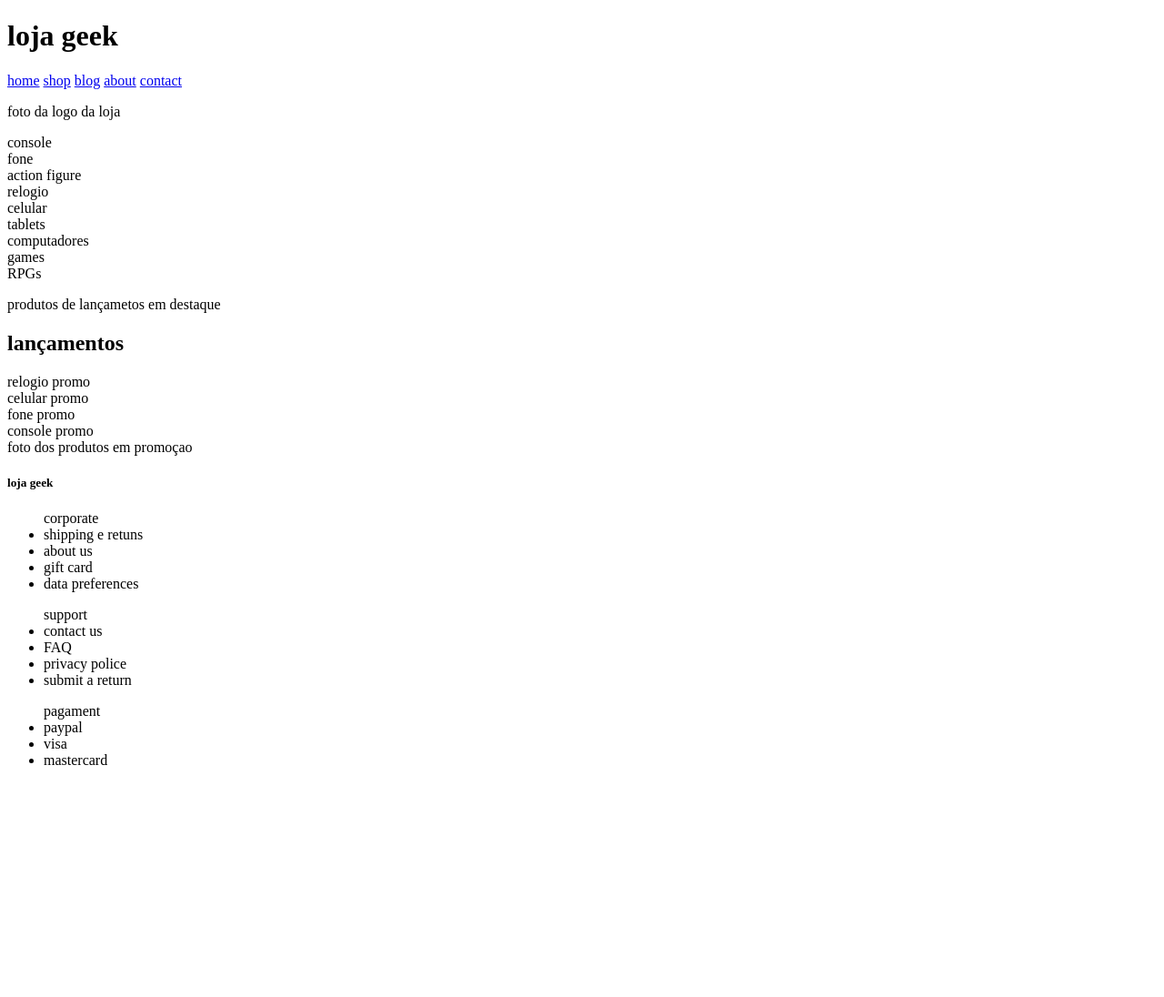
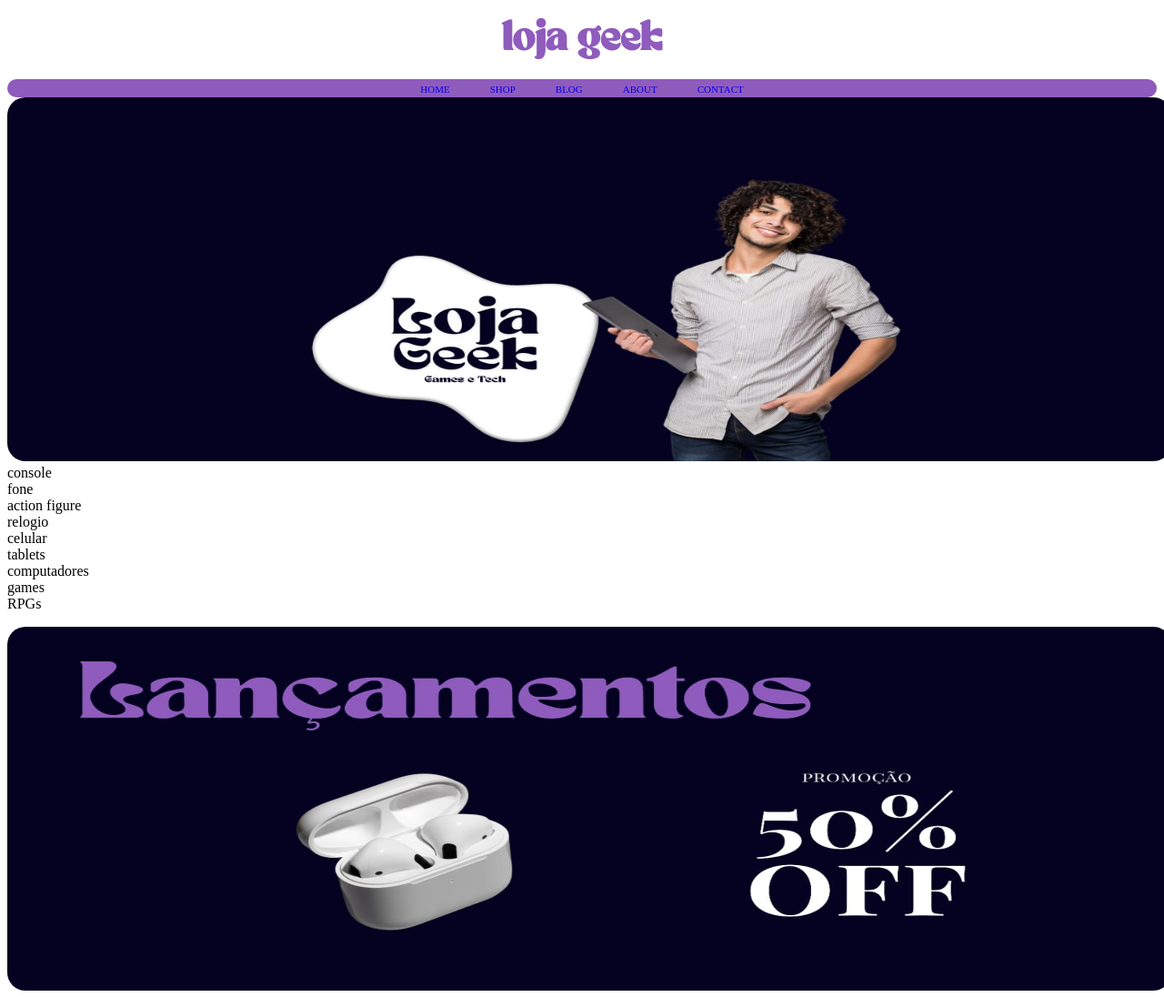
Before and after one commit to miiyuk/loja-geek, a plain HTML site: page index.html in a window 1280 px wide. Shown: the top 1096 px of the page at 91% size. Before the commit the page ends 861 px from the top, so only its background shows below. Drawn offline with Linux system fonts and the light colour scheme.

Commit message:
testando cores e logo

```diff
--- /dev/null
+++ b/css/style.css
@@ -0,0 +1,54 @@
+@charset "UTF-8";
+
+@font-face{
+    font-family: loja;
+    src: url(../fonts/TAN-NIMBUS.otf);
+    format: otf;
+    font-weight: normal;
+    font-style: normal;
+}
+:root{
+    --font1: loja;
+
+    --cor1:#8F5BBD;
+    --cor2:#4B478C;
+    --cor3:#181455;
+    --cor4:#0A073A;
+    --cor5:#040220;
+
+}
+body{
+    background-color: white;
+}
+
+header{
+    font-family: var(--font1);
+    text-align: center;
+    color: var(--cor1);
+
+}
+
+nav{
+    background-color: var(--cor1);
+    text-align: center;
+    padding: 1px;
+    font-variant: small-caps;
+    border-radius: 20px;
+}
+
+a.nav{
+    padding-left: 20px;
+    padding-right: 20px;
+    text-decoration: none;
+}
+
+a.nav:hover{
+    color: var(--cor1);
+    background-color: var(--cor5);
+}
+
+img.loja{
+    width: 100vw;
+    height: 50vh;
+    border-radius: 20px;
+}
--- a/index.html
+++ b/index.html
@@ -4,24 +4,23 @@
     <meta charset="UTF-8">
     <meta name="viewport" content="width=device-width, initial-scale=1.0">
     <title>loja geek</title>
+    <link rel="stylesheet" href="css/style.css">
 </head>
 <body>
     <header>
         <h1>loja geek</h1>
     </header>
     <nav>
-        <a href="#">home</a>
-        <a href="#">shop</a>
-        <a href="#">blog</a>
-        <a href="#">about</a>
-        <a href="#">contact</a>
+        <a class="nav" href="#">home</a>
+        <a class="nav" href="#">shop</a>
+        <a class="nav" href="#">blog</a>
+        <a class="nav" href="#">about</a>
+        <a class="nav" href="#">contact</a>
     </nav>
     <main>
         <section>
             <article>
-                <p>
-                    foto da logo da loja
-                </p>
+                <img class="loja" src="img/logo.jpg" alt="">
             </article>
         <img src="#" alt="">console<br>
         <img src="#" alt="">fone<br>
@@ -34,7 +33,7 @@
         <img src="#" alt="">RPGs<br>
             <article>
                 <p>
-                    produtos de lançametos em destaque
+                    <img class="loja" src="img/lançamentos.jpg" alt="">
                 </p>
             </article>
         </section>
```
Also changed, not shown: fonts/TAN-NIMBUS.otf (added), fonts/Web/TAN-NIMBUS.ttf (added), img/console.jpg (added), img/lançamentos.jpg (added), img/logo.jpg (added).
